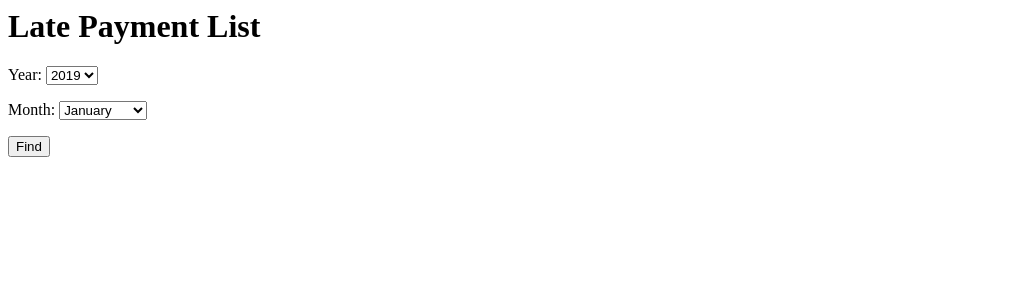
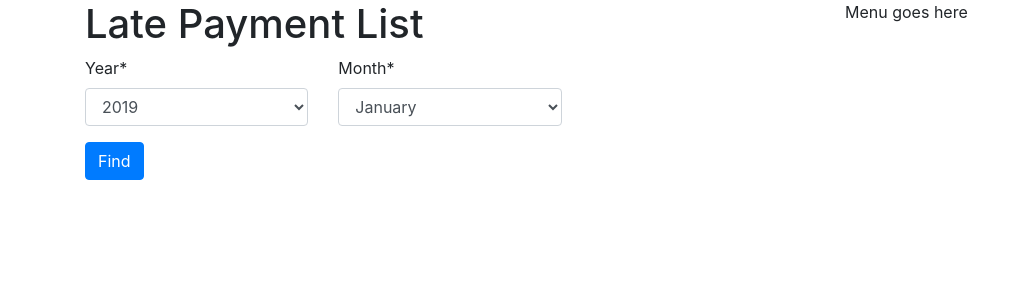
Before and after one commit to pintoko-daruadi/pintokost, a Django app: page /house/latepayment/ in a window 1280 px wide. Shown: the top 300 px of the page, without its empty margins (0-1022 px from the left). Run offline with Django 3.2, Linux system fonts and the light colour scheme; some libraries are stand-ins or nearby versions.

Commit message:
templating use bootstrap and crispy_form

```diff
--- /dev/null
+++ b/house/templates/house/base.html
@@ -0,0 +1,25 @@
+{% load static %}
+<!doctype html>
+<html lang="en">
+	<head>
+		<meta charset="utf-8">
+		<meta name="viewport" content="width=device-width, initial-scale=1, shrink-to-fit=no">
+		<title>Pintokost - {% block title %}{% endblock %}</title>
+		<link href="{% static 'bootstrap/css/bootstrap.min.css' %}" rel="stylesheet">
+	</head>
+	<body>
+		<div class="container">
+			<div class="row">
+				<div class="col-8">
+					{% block pagecontent %}
+					{% endblock %}
+				</div>
+				<div class="col-4">
+					Menu goes here
+				</div>
+			</div>
+		</div>
+		<script type="text/javascript" src="{% static 'jquery/jquery-3.4.1.min.js' %}"></script>
+		<script type="text/javascript" src="{% static 'bootstrap/js/bootstrap.bundle.min.js' %}"></script>
+	</body>
+</html>
--- a/house/templates/house/latepayment.html
+++ b/house/templates/house/latepayment.html
@@ -1,21 +1,32 @@
-<html>
-	<head>
-		<title>Late Payment</title>
-	</head>
-	<body>
+{% extends 'house/base.html' %}
+{% block title %}Daftar Telat Bayar{% endblock %}
+{% block pagecontent %}
+	{% load crispy_forms_tags %}
 	<h1>Late Payment List</h1>
 	<form action="/house/latepayment/">
-			{{ form.as_p }}
-			<input type="submit" name="submit" value="Find">
+		<div class="row">
+			<div class="col-4">
+				{{ form.year|as_crispy_field }}
+			</div>
+			<div class="col-4">
+				{{ form.month|as_crispy_field }}
+			</div>
+		</div>
+		<div class="row">
+			<div class="col-4">
+				<div class="form-group">
+					<button type="submit" class="btn btn-primary">Find</button>
+				</div>
+			</div>
+		</div>
 	</form>
 	{% if data.count == 0 %}
 		<h3>All Paid</h3>
 	{% else %}
 		<ol>
 			{% for rent in data %}
-				<li><h3>{{ rent }}</h3></li>
+			<li>{{ rent }} <span class="badge badge-info">tanggal: {{rent.start_date.day}}</span></li>
 			{% endfor %}
 		</ol>
 	{% endif %}
-	</body>
-</html>
+{% endblock %}
--- a/pintokost/settings.py
+++ b/pintokost/settings.py
@@ -37,6 +37,7 @@ INSTALLED_APPS = [
     'django.contrib.sessions',
     'django.contrib.messages',
     'django.contrib.staticfiles',
+    'crispy_forms',
     'house',
     'person'
 ]
@@ -130,3 +131,5 @@ MEDIA_URL = '/media/'
 
 STATIC_ROOT = os.path.join(BASE_DIR, 'static')
 MEDIA_ROOT = os.path.join(BASE_DIR, 'media')
+
+CRISPY_TEMPLATE_PACK = 'bootstrap4'
```
Lines whose indentation alone changed are shown as unchanged.
